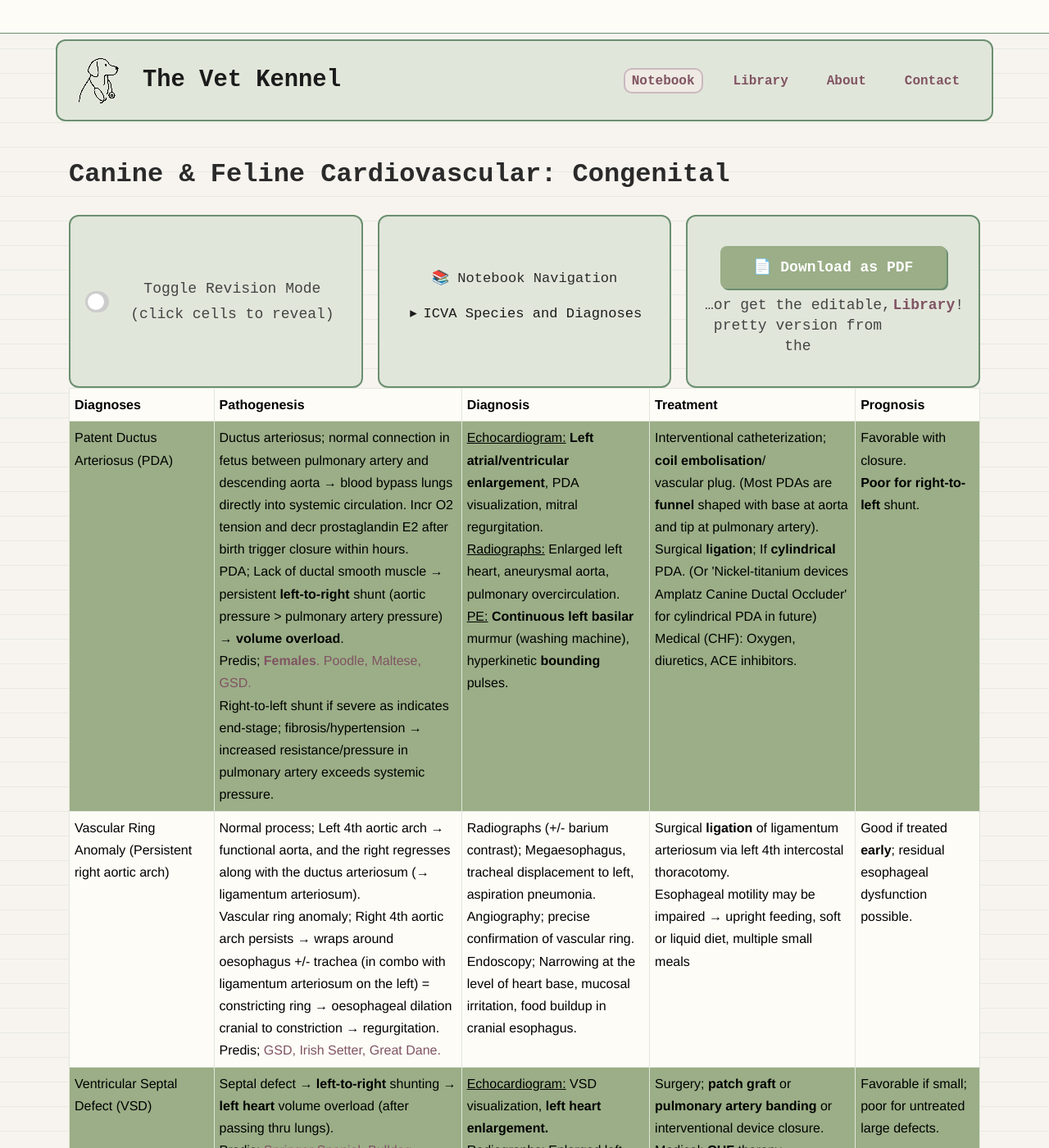
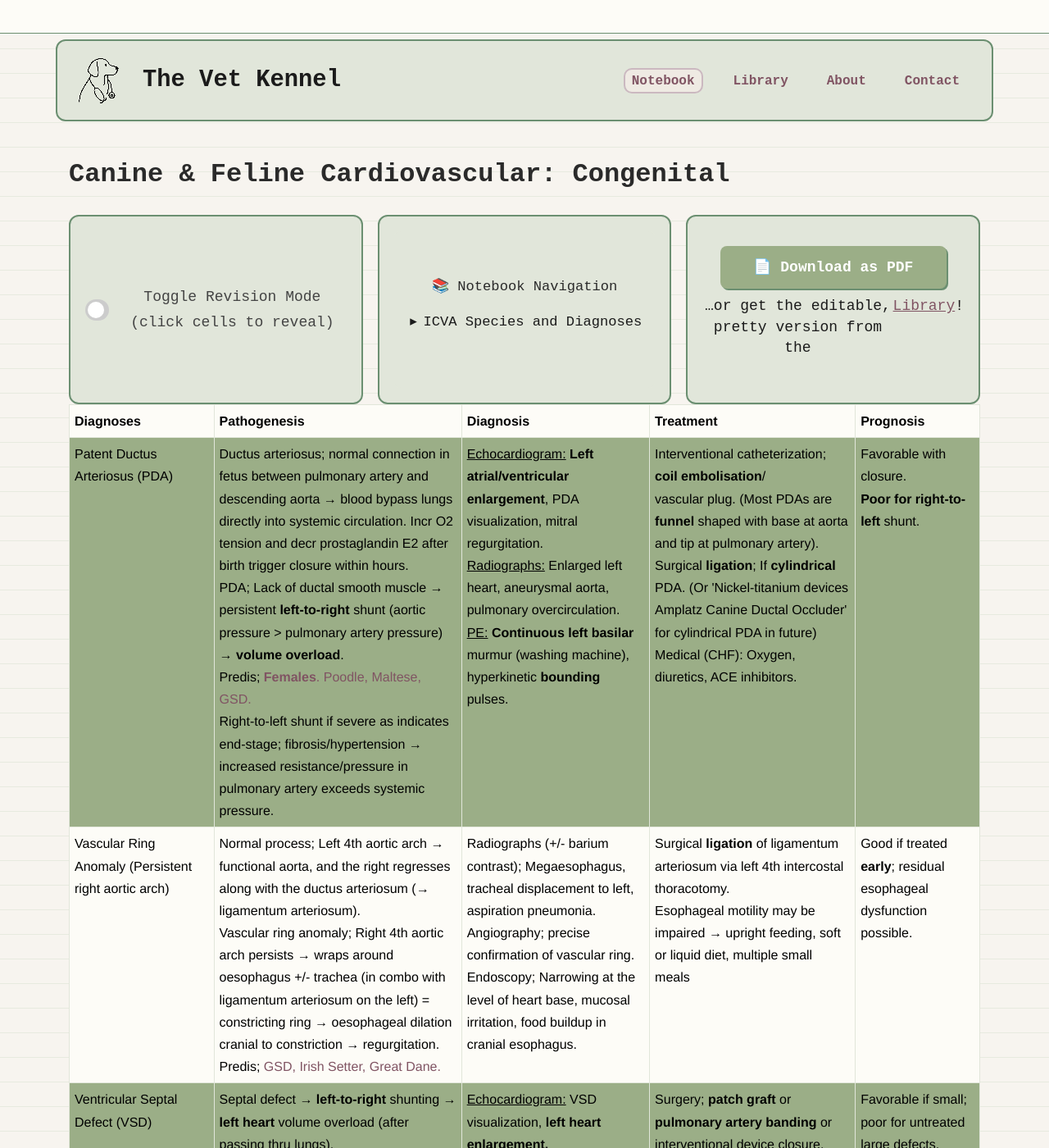
Before and after one commit to TheVetKennel/thevetkennel.github.io, a Jekyll site: the page built from _posts/2025-08-28-canine-feline-cardiovascular-congenital.md, in a window 1280 px wide and 1400 px high. Shown: the whole window at 82% size. Built offline with Jekyll 4.4.1, drawn with Linux system fonts in a browser that asks for light colours.

Commit message:
Update style.css

```diff
--- a/assets/css/style.css
+++ b/assets/css/style.css
@@ -522,10 +522,17 @@ h1,h2,h3 { color:#2a2a2a; }
   margin-bottom: 0.4em;
 }
 .download-button .library-note {
-  font-weight: normal;
+  font-family: 'Courier New', Courier, monospace;
   font-size: 1em;
-  color: #444;
-  margin: 0;
+  line-height: 1.4;
+  color: #1b1b1b; /* normal text colour */
+}
+
+.download-button .library-note a {
+  color: #805463;              /* mulberry */
+  font-weight: normal;         /* ✅ no bold */
+  text-decoration: underline;  /* ✅ underline instead */
+  vertical-align: baseline;    /* ✅ align with text */
 }
 
 /* Revision toggle */
```
